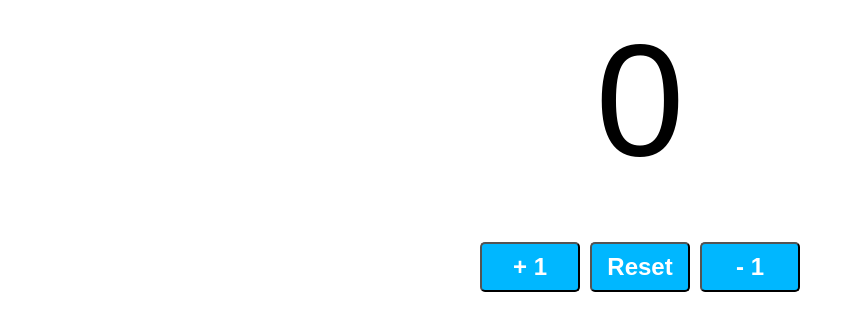
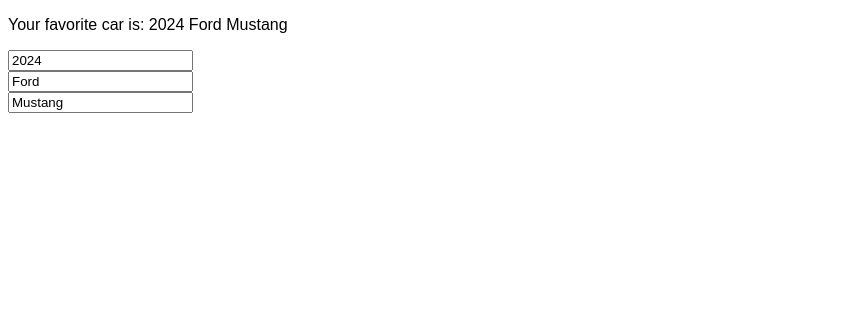
Before and after one commit to JL-Agbalo/bro_code_tutorial, a React (Vite) app: page / in a window 1280 px wide. Shown: the top 330 px of the page, without its empty margins (0-855 px from the left). Built offline with nearby package versions, Linux system fonts and the light colour scheme.

Commit message:
Updating object in react

```diff
--- a/src/App.jsx
+++ b/src/App.jsx
@@ -8,6 +8,7 @@
 import MyComponent from "./MyComponent";
 import MyComponent2 from "./MyComponent2";
 import ColorPicker from "./ColorPicker";
+import MyCar from "./MyCar";
 function App() {
   const fruits = [{id: 1, name: "Apple", calories: 23},
   {id: 2, name: "Banana", calories: 21},
@@ -36,9 +37,10 @@
   {/* <Button></Button> */}
   {/* <ProfilePicture></ProfilePicture> */}
   {/* <MyComponent></MyComponent> */}
-  <Counter></Counter>
+  {/* <Counter></Counter> */}
   {/* <MyComponent2></MyComponent2> */}
   {/* <ColorPicker></ColorPicker> */}
+<MyCar></MyCar>
   </>
   );
 }
--- /dev/null
+++ b/src/MyCar.jsx
@@ -0,0 +1,28 @@
+import React, {useState} from 'react'
+
+function MyCar() {
+    const [car, setCar] = useState({year: 2024, make: "Ford", model: "Mustang"});
+
+    function handleYearChange(event){
+     setCar(car => ({...car, year: event.target.value}))
+    }
+
+    function handleMakeChange(event){
+     setCar(car => ({...car, make: event.target.value}))
+    }
+
+    function handleModelChange(event){
+     setCar(car => ({...car, model: event.target.value}))
+    }
+
+    return (
+    <div><p>Your favorite car is: {car.year} {car.make} {car.model}</p>
+    <input type="number"  value={car.year} onChange={handleYearChange} /> <br />
+    <input type="text"  value={car.make} onChange={handleMakeChange} /> <br />
+    <input type="text"  value={car.model}  onChange={handleModelChange}/> <br />
+
+    </div>
+  )
+}
+
+export default MyCar
```
